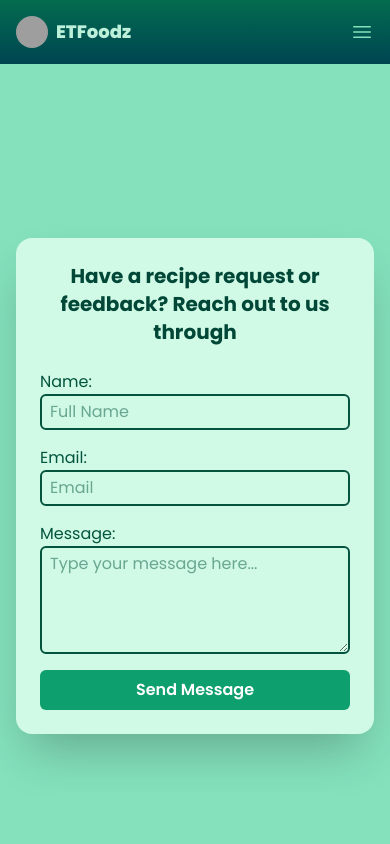
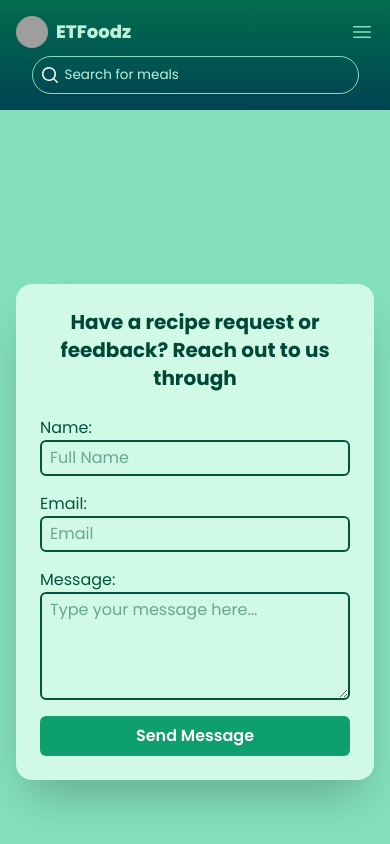
Before and after one commit to omerahmedomi/Recipe-App, a React (Vite) app: page /contact in a window 390 px wide. Shown: the top 844 px of the page. Built offline with nearby package versions, Linux system fonts and the light colour scheme; no server answers; grey boxes are pictures that could not be loaded.

Commit message:
Modify search layout on mobile

```diff
--- a/src/components/MagnifyingGlass.jsx
+++ b/src/components/MagnifyingGlass.jsx
@@ -3,20 +3,18 @@ import React from 'react'
 
 const MagnifyingGlass = () => {
   return (
-    <>
     <svg
       xmlns="http://www.w3.org/2000/svg"
-        viewBox="0 0 24 24"
+      viewBox="0 0 20 20"
       fill="currentColor"
-        className="size-6"
+      className="size-5"
     >
       <path
         fillRule="evenodd"
-          d="M10.5 3.75a6.75 6.75 0 1 0 0 13.5 6.75 6.75 0 0 0 0-13.5ZM2.25 10.5a8.25 8.25 0 1 1 14.59 5.28l4.69 4.69a.75.75 0 1 1-1.06 1.06l-4.69-4.69A8.25 8.25 0 0 1 2.25 10.5Z"
+        d="M9 3.5a5.5 5.5 0 1 0 0 11 5.5 5.5 0 0 0 0-11ZM2 9a7 7 0 1 1 12.452 4.391l3.328 3.329a.75.75 0 1 1-1.06 1.06l-3.329-3.328A7 7 0 0 1 2 9Z"
         clipRule="evenodd"
       />
     </svg>
-    </>
   );
 }
 
--- a/src/components/SearchBar.jsx
+++ b/src/components/SearchBar.jsx
@@ -3,19 +3,22 @@ import MagnifyingGlass from './MagnifyingGlass';
 
 const SearchBar = () => {
   return (
-    <div className="md:w-[30%] flex items-center  self-end   relative order-1  col-span-2 max-[500px]:hidden">
+    <div className="md:w-[30%] flex items-center  self-end    max-[500px]:mt-2 relative order-1  col-span-2 max-[500px]:mx-auto">
       <input
         type="search"
-        className="peer text-green-300 w-full px-4 py-2 rounded-lg border border-green-300 py-1 w-[3/4] focus:outline-none focus:ring-2 text-[13.5px] placeholder-green-200 focus:ring-emerald-400 focus:border-transparent transition duration-200 shadow-sm   appearance-none [&::-webkit-search-cancel-button]:hidden [&::-moz-search-clear-button]:hidden"
-        placeholder="Search for meals"
+        className="peer text-green-300 w-full px-8 py-2 rounded-3xl border border-green-300 py-1 w-[3/4] focus:outline-none focus:ring-2 text-[13.5px] placeholder-green-200 focus:ring-emerald-400 focus:border-transparent transition duration-200 shadow-sm   appearance-none [&::-webkit-search-cancel-button]:hidden [&::-moz-search-clear-button]:hidden "
+        placeholder="Search for meals "
       />
-      <button
+      {/* <button
         type="submit"
         className="absolute right-0 px-3 h-full bg-green-600 border border-green-300 border-l-0 peer-focus:border-transparent hover:bg-green-700 transition focus:bg-green-700
     rounded-r-lg"
       >
         <MagnifyingGlass />
-      </button>
+      </button> */}
+      <span className='absolute left-2'>
+        <MagnifyingGlass />
+      </span>
     </div>
   );
 }
--- a/src/components/header.jsx
+++ b/src/components/header.jsx
@@ -51,22 +51,7 @@ const Header = () => {
 
       {isMenuOpen && (
         <ul className="min-[500px]:hidden absolute top-full right-0 w-full bg-teal-800 z-40 p-4 shadow-lg">
-          <li>
-            <div className="md:w-[30%] flex items-center  self-end   relative order-1  col-span-2 ">
-              <input
-                type="search"
-                className="peer text-green-300 w-full px-4 py-2 rounded-lg border border-green-300 py-1 w-[3/4] focus:outline-none focus:ring-2 text-[13.5px] placeholder-green-200 focus:ring-emerald-400 focus:border-transparent transition duration-200 shadow-sm   appearance-none [&::-webkit-search-cancel-button]:hidden [&::-moz-search-clear-button]:hidden"
-                placeholder="Search for meals"
-              />
-              <button
-                type="submit"
-                className="absolute right-0 px-3 h-full bg-green-600 border border-green-300 border-l-0 peer-focus:border-transparent hover:bg-green-700 transition focus:bg-green-700
-    rounded-r-lg"
-              >
-                <MagnifyingGlass />
-              </button>
-            </div>
-          </li>
+
           <ul className="navlinks md:order-2   flex flex-col space-x-4 *:text-green-200 *:hover:underline-offset-4 *:hover:underline *:hover:text-green-300 *:font-semibold self-center md:self-center   text-[0.9rem] content-end md:text-base justify-end *:active:text-green-700 *:py-2 *:hover:bg-green-300 ">
             {" "}
             <a className="transition-colors duration-300" href="/">
--- a/src/routes/Meal_Info.jsx
+++ b/src/routes/Meal_Info.jsx
@@ -77,7 +77,7 @@ const Meal_Info = () => {
         <div className="recipe-button flex justify-center items-center mt-8">
           <Link to={`/meals/${meal.$id}/recipe`} state={{ meal }}>
             <button
-              className="group bg-lime-200 px-4 py-2 flex gap-2 rounded-lg text-teal-800 focus:outline-none focus:ring-2 focus:ring-lime-400 hover:bg-lime-300 transition duration-500 cursor-pointer
+              className="group bg-lime-100 shadow-2xl px-4 py-2 flex gap-2 rounded-lg text-teal-800 focus:outline-none focus:ring-2 focus:ring-lime-400 hover:bg-lime-200 transition duration-500 cursor-pointer
         "
               // onClick={() => (window.location.href = `/meals/${meal_id}/recipe`)}
             >
```
Also changed, not shown: src/routes/App.jsx (+5 -4 lines). Lines whose indentation alone changed are shown as unchanged.
